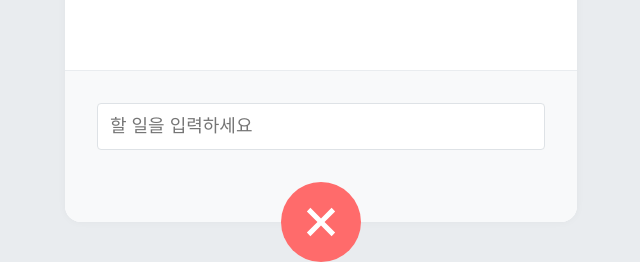
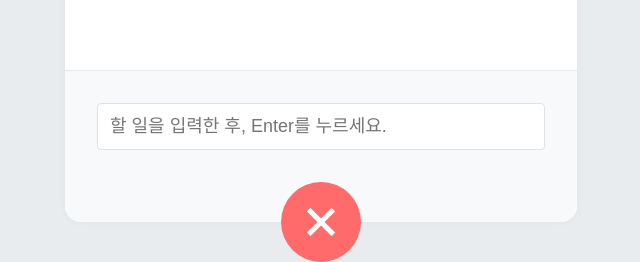
Before and after one commit to Taeyeon-Lim/react-toDoList, a React (Create React App) app: page / in a window 1280 px wide. Both pictures are taken after a click on the element 640 px from the left and 864 px from the top of the page. Shown: the part 642-904 px from the top of the page, without its empty margins (319-959 px from the left). Built offline with nearby package versions, Linux system fonts and the light colour scheme.

Commit message:
feature/할 일 리스트 추가 기능

```diff
--- a/src/Comonents/TodoCreate.js
+++ b/src/Comonents/TodoCreate.js
@@ -1,6 +1,7 @@
+import React, { useState } from 'react';
 import styled, { css } from 'styled-components';
 import { MdAdd } from 'react-icons/md';
-import { useState } from 'react';
+import { useTodoDispatch, useTodoNextId } from './TodoContext';
 
 const CircleButton = styled.div`
   background: #38d9a9;
@@ -55,7 +56,7 @@ const InsertFormPositioner = styled.div`
   position: absolute;
 `;
 
-const InsertForm = styled.div`
+const InsertForm = styled.form`
   background: #f8f9fa;
   padding: 32px;
   padding-bottom: 72px;
@@ -78,14 +79,39 @@ const Input = styled.input`
 
 function TodoCreate() {
   const [open, setOpen] = useState(false);
+  const [value, setValue] = useState('');
+
+  const dispatch = useTodoDispatch();
+  const nextId = useTodoNextId();
+
   const onToggle = () => setOpen(!open);
+  const onChange = e => setValue(e.target.value);
+  const onSubmit = e => {
+    e.preventDefault();
+    dispatch({
+      type: 'CREATE',
+      todo: {
+        id: nextId.current,
+        text: value,
+        done: false,
+      },
+    });
+    setValue('');
+    setOpen(false);
+    nextId.current += 1;
+  };
 
   return (
     <>
       {open && (
         <InsertFormPositioner>
-          <InsertForm>
-            <Input placeholder='할 일을 입력하세요' autoFocus />
+          <InsertForm onSubmit={onSubmit}>
+            <Input
+              autoFocus
+              placeholder='할 일을 입력한 후, Enter를 누르세요.'
+              onChange={onChange}
+              value={value}
+            />
           </InsertForm>
         </InsertFormPositioner>
       )}
@@ -96,4 +122,4 @@ function TodoCreate() {
   );
 }
 
-export default TodoCreate;
+export default React.memo(TodoCreate);
--- a/src/Comonents/TodoItem.js
+++ b/src/Comonents/TodoItem.js
@@ -1,4 +1,4 @@
-import react from 'react';
+import React from 'react';
 import { MdDone, MdDelete } from 'react-icons/md';
 import styled, { css } from 'styled-components';
 import { useTodoDispatch } from './TodoContext';
@@ -89,4 +89,4 @@ function TodoItem({ id, done, text }) {
   );
 }
 
-export default react.memo(TodoItem);
+export default React.memo(TodoItem);
--- a/src/Comonents/TodoList.js
+++ b/src/Comonents/TodoList.js
@@ -10,6 +10,7 @@ const TodoListBlock = styled.div`
 
 function TodoList() {
   const todos = useTodoState();
+
   return (
     <TodoListBlock>
       {todos.map(todo => (
```
Also changed, not shown: 1 other file (tests, documents, lock files or other folders).
